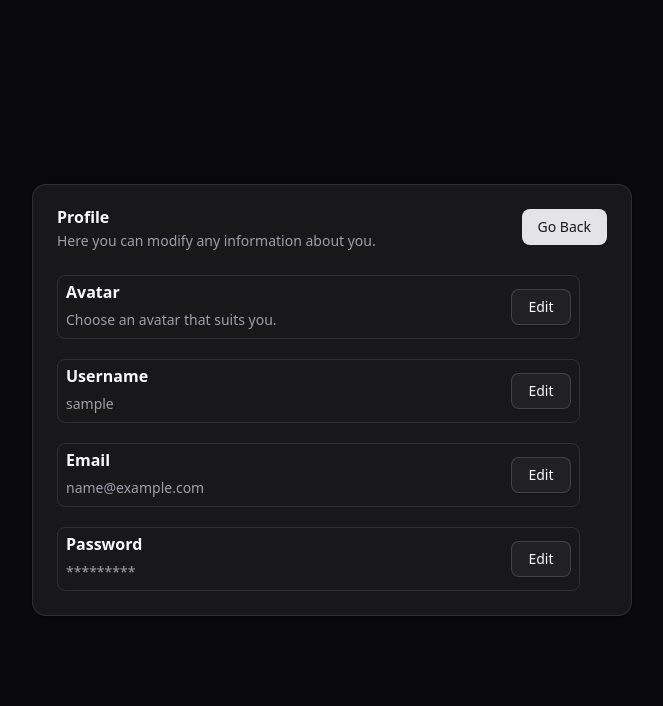
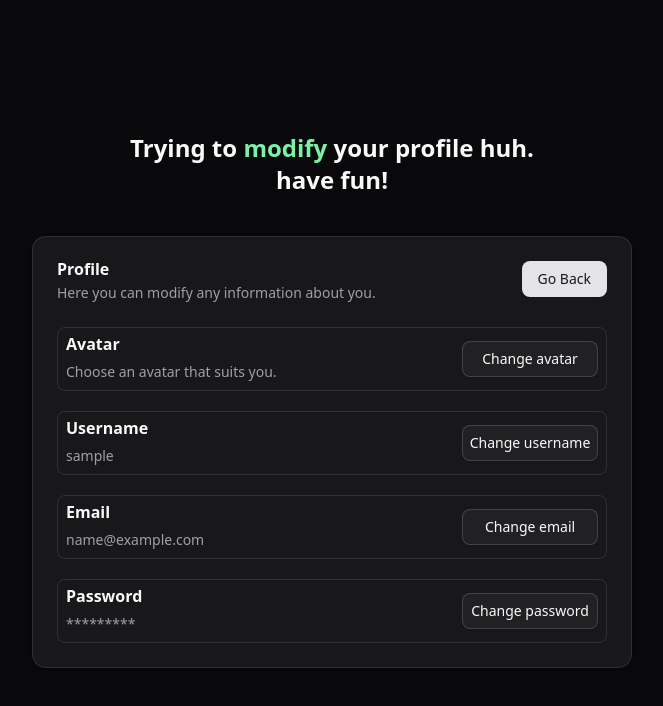
Before and after one commit to m3gezz/ChatWave, a React (Vite) app in the folder frontend/: page /user/profile in a window 1280 px wide. Shown: the top 706 px of the page, without its empty margins (308-971 px from the left). Built offline with nearby package versions, Linux system fonts and the light colour scheme; sample sign-in values are in the browser's storage.

Commit message:
all frontend editors validation are complete

```diff
--- a/frontend/src/components/custom/AvatarEdit.jsx
+++ b/frontend/src/components/custom/AvatarEdit.jsx
@@ -1,4 +1,4 @@
-import React from "react";
+import React, { useState } from "react";
 import { Button } from "@/components/ui/button";
 import {
   DialogClose,
@@ -11,12 +11,17 @@ import {
 import { avatars } from "../../data/avatars";
 import { useForm } from "react-hook-form";
 import { useMainContext } from "../../contexts/MainContext";
+import Spinner from "./Spinner";
 
 export default function AvatarEdit() {
   const { user } = useMainContext();
+  const [loading, setLoading] = useState(false);
+
   const form = useForm({ defaultValues: { avatar: user.avatar } });
   const selectedAvatar = form.watch("avatar");
+
   const initial = user.username.charAt(0).toUpperCase();
+
   const handleOnSubmit = (data) => {
     console.log(data);
   };
@@ -44,8 +49,8 @@ export default function AvatarEdit() {
                 <label htmlFor={`avatar ${index}`}>
                   <img
                     src={avatar}
-                    alt=""
-                    className={`cursor-pointer w-10 h-10 rounded-full ${
+                    alt={`AV ${index}`}
+                    className={`cursor-pointer w-10 h-10 bg-foreground rounded-full ${
                       selectedAvatar == avatar &&
                       "border-2 border-muted-foreground"
                     }`}
@@ -76,8 +81,8 @@ export default function AvatarEdit() {
           <DialogClose asChild>
             <Button variant="outline">Cancel</Button>
           </DialogClose>
-          <Button type="submit" disabled={!form.formState.isDirty}>
-            Save changes
+          <Button type="submit" disabled={!form.formState.isDirty || loading}>
+            {loading ? <Spinner /> : "Save changes"}
           </Button>
         </DialogFooter>
       </form>
--- a/frontend/src/components/custom/EmailEdit.jsx
+++ b/frontend/src/components/custom/EmailEdit.jsx
@@ -14,9 +14,13 @@ import { useForm } from "react-hook-form";
 import { zodResolver } from "@hookform/resolvers/zod";
 import { emailSchema } from "../../schemas/schemas";
 import Error from "./Error";
+import { useState } from "react";
+import Spinner from "./Spinner";
 
 export default function EmailEdit() {
   const { user } = useMainContext();
+  const [loading, setLoading] = useState(false);
+
   const form = useForm({
     resolver: zodResolver(emailSchema),
     defaultValues: {
@@ -48,8 +52,8 @@ export default function EmailEdit() {
           <DialogClose asChild>
             <Button variant="outline">Cancel</Button>
           </DialogClose>
-          <Button type="submit" disabled={!form.formState.isDirty}>
-            Save changes
+          <Button type="submit" disabled={!form.formState.isDirty || loading}>
+            {loading ? <Spinner /> : "Save changes"}
           </Button>
         </DialogFooter>
       </form>
--- a/frontend/src/components/custom/PasswordEdit.jsx
+++ b/frontend/src/components/custom/PasswordEdit.jsx
@@ -14,9 +14,13 @@ import { useForm } from "react-hook-form";
 import { zodResolver } from "@hookform/resolvers/zod";
 import { passwordsSchema } from "../../schemas/schemas";
 import Error from "./Error";
+import { useState } from "react";
+import Spinner from "./Spinner";
 
 export default function PasswordEdit() {
   const { user } = useMainContext();
+  const [loading, setLoading] = useState(false);
+
   const form = useForm({
     resolver: zodResolver(passwordsSchema),
     defaultValues: {
@@ -24,6 +28,7 @@ export default function PasswordEdit() {
       new_password: "",
     },
   });
+
   const handleOnSubmit = (data) => {
     console.log(data);
   };
@@ -41,6 +46,7 @@ export default function PasswordEdit() {
         <div className="space-y-2.5 py-2">
           <Label htmlFor="old_password">Old Password</Label>
           <Input
+            type="password"
             id="old_password"
             {...form.register("old_password")}
             placeholder={"Old Password"}
@@ -52,6 +58,7 @@ export default function PasswordEdit() {
         <div className="space-y-2.5 py-2">
           <Label htmlFor="new_password">New Password</Label>
           <Input
+            type="password"
             id="new_password"
             {...form.register("new_password")}
             placeholder={"New Password"}
@@ -64,7 +71,9 @@ export default function PasswordEdit() {
           <DialogClose asChild>
             <Button variant="outline">Cancel</Button>
           </DialogClose>
-          <Button type="submit">Save changes</Button>
+          <Button type="submit" disabled={loading}>
+            {loading ? <Spinner /> : "Save changes"}
+          </Button>
         </DialogFooter>
       </form>
     </DialogContent>
--- a/frontend/src/components/custom/UsernameEdit.jsx
+++ b/frontend/src/components/custom/UsernameEdit.jsx
@@ -14,9 +14,13 @@ import { useForm } from "react-hook-form";
 import { zodResolver } from "@hookform/resolvers/zod";
 import { usernameSchema } from "../../schemas/schemas";
 import Error from "./Error";
+import { useState } from "react";
+import Spinner from "./Spinner";
 
 export default function UsernameEdit() {
   const { user } = useMainContext();
+  const [loading, setLoading] = useState(false);
+
   const form = useForm({
     resolver: zodResolver(usernameSchema),
     defaultValues: {
@@ -24,6 +28,7 @@ export default function UsernameEdit() {
     },
   });
   const username = form.watch("username");
+
   const handleOnSubmit = (data) => {
     console.log(data);
   };
@@ -49,8 +54,11 @@ export default function UsernameEdit() {
           <DialogClose asChild>
             <Button variant="outline">Cancel</Button>
           </DialogClose>
-          <Button type="submit" disabled={username.trim() === user.username}>
-            Save changes
+          <Button
+            type="submit"
+            disabled={username.trim() === user.username || loading}
+          >
+            {loading ? <Spinner /> : "Save changes"}
           </Button>
         </DialogFooter>
       </form>
--- a/frontend/src/pages/user/Profile.jsx
+++ b/frontend/src/pages/user/Profile.jsx
@@ -21,7 +21,11 @@ export default function Profile() {
   const { user } = useMainContext();
 
   return (
-    <main className="flex min-h-screen justify-center items-center">
+    <main className="flex flex-col gap-10 min-h-screen select-none justify-center items-center">
+      <h1 className="text-2xl font-bold text-center w-full">
+        Trying to <span className="text-green-300">modify</span> your profile
+        huh. <br /> have fun!
+      </h1>
       <FadIn>
         <Card>
           <CardHeader>
@@ -36,7 +40,7 @@ export default function Profile() {
             </CardAction>
           </CardHeader>
           <CardContent className={"space-y-5"}>
-            <div className="border rounded-md p-2 flex justify-between items-center gap-5 w-[95%]">
+            <div className="border rounded-md p-2 flex justify-between items-center gap-5">
               <div className="space-y-2.5">
                 <CardTitle>Avatar</CardTitle>
                 <CardDescription>
@@ -45,43 +49,51 @@ export default function Profile() {
               </div>
               <Dialog>
                 <DialogTrigger asChild>
-                  <Button variant="outline">Edit</Button>
+                  <Button variant="outline" className={"w-34"}>
+                    Change avatar
+                  </Button>
                 </DialogTrigger>
                 <AvatarEdit />
               </Dialog>
             </div>
-            <div className="border rounded-md p-2 flex justify-between items-center gap-5 w-[95%]">
+            <div className="border rounded-md p-2 flex justify-between items-center gap-5">
               <div className="space-y-2.5">
                 <CardTitle>Username</CardTitle>
                 <CardDescription>{user.username}</CardDescription>
               </div>
               <Dialog>
                 <DialogTrigger asChild>
-                  <Button variant="outline">Edit</Button>
+                  <Button variant="outline" className={"w-34"}>
+                    Change username
+                  </Button>
                 </DialogTrigger>
                 <UsernameEdit />
               </Dialog>
             </div>
-            <div className="border rounded-md p-2 flex justify-between items-center gap-5 w-[95%]">
+            <div className="border rounded-md p-2 flex justify-between items-center gap-5">
               <div className="space-y-2.5">
                 <CardTitle>Email</CardTitle>
                 <CardDescription>{user.email}</CardDescription>
               </div>
               <Dialog>
                 <DialogTrigger asChild>
-                  <Button variant="outline">Edit</Button>
+                  <Button variant="outline" className={"w-34"}>
+                    Change email
+                  </Button>
                 </DialogTrigger>
                 <EmailEdit />
               </Dialog>
             </div>
-            <div className="border rounded-md p-2 flex justify-between items-center gap-5 w-[95%]">
+            <div className="border rounded-md p-2 flex justify-between items-center gap-5">
               <div className="space-y-2.5">
                 <CardTitle>Password</CardTitle>
                 <CardDescription>*********</CardDescription>
               </div>
               <Dialog>
                 <DialogTrigger asChild>
-                  <Button variant="outline">Edit</Button>
+                  <Button variant="outline" className={"w-34"}>
+                    Change password
+                  </Button>
                 </DialogTrigger>
                 <PasswordEdit />
               </Dialog>
```
